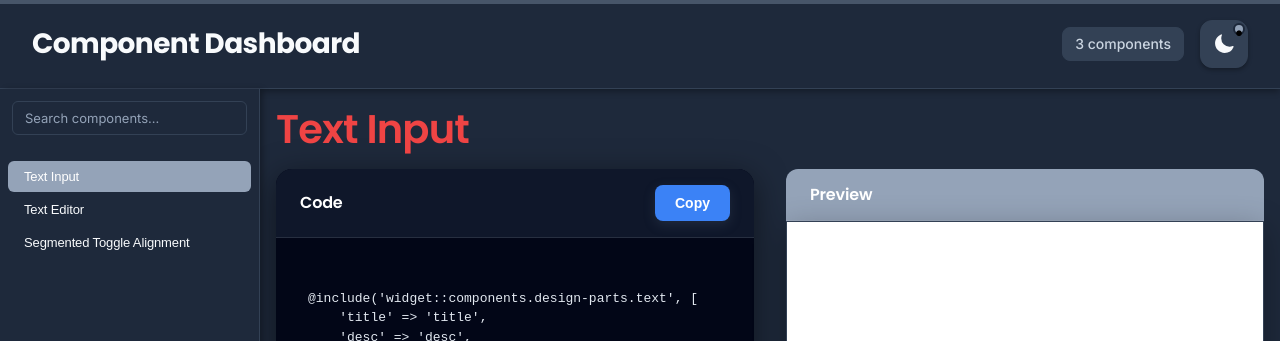
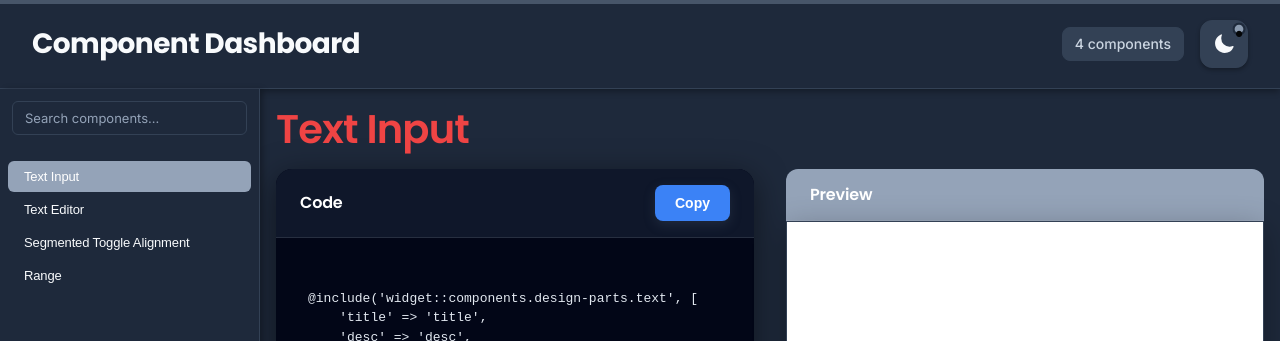
Before and after one commit to OrestTiny/component-dashboard, a React (Create React App) app: page / in a window 1280 px wide. Shown: the top 341 px of the page. Built offline with nearby package versions, Linux system fonts and the light colour scheme.

Commit message:
Update index.js to include rangeData for improved component management and export all relevant component data.

```diff
--- a/src/data/index.js
+++ b/src/data/index.js
@@ -1,12 +1,14 @@
 import { segmentedToggleAlignmentData } from './segmentedToggle';
 import { textEditorData } from './textEditor';
 import { textInputData } from './textInput';
+import { rangeData } from './range';
 // Export all component data
 export const componentData = [
   textInputData,
   textEditorData,
   segmentedToggleAlignmentData,
+  rangeData,
 ];
 
 // You can also export individual components
-export { segmentedToggleAlignmentData, textEditorData, textInputData };
+export { segmentedToggleAlignmentData, textEditorData, textInputData, rangeData };
--- /dev/null
+++ b/src/data/range.js
@@ -0,0 +1,50 @@
+export const rangeData = {
+  id: 'range',
+  name: 'Range',
+  category: 'Form',
+  description: 'Range allows the user to select a value from a range',
+  parameters: [
+    {
+      name: 'title',
+      description: 'Title for the text input field'
+    },
+    {
+      name: 'desc',
+      description: 'Description for the text input field'
+    },
+    {
+      name: 'additClass',
+      description: 'CSS class name for section'
+    },
+    {
+      name: 'class',
+      description: 'CSS class name for input'
+    },
+    {
+      name: 'name',
+      description: 'Name attribute for the input'
+    },
+    {
+      name: 'infoText',
+      description: 'Info text for the input'
+    }
+  ],
+  sections: [
+    {
+      id: 'basic',
+      image: `${process.env.PUBLIC_URL}/assets/images/range/basic.png`,
+      code: `
+@include('widget::components.design-parts.range_unit', [
+    'title' => 'title',
+    'items' => [
+        [
+            'name' => 'name',
+            'min_max' => ['0', '340'],
+            'unit' => 'px'
+        ]
+    ]
+])
+    `
+    },
+  ]
+};
```
Also changed, not shown: public/assets/images/range/basic.png (added).
